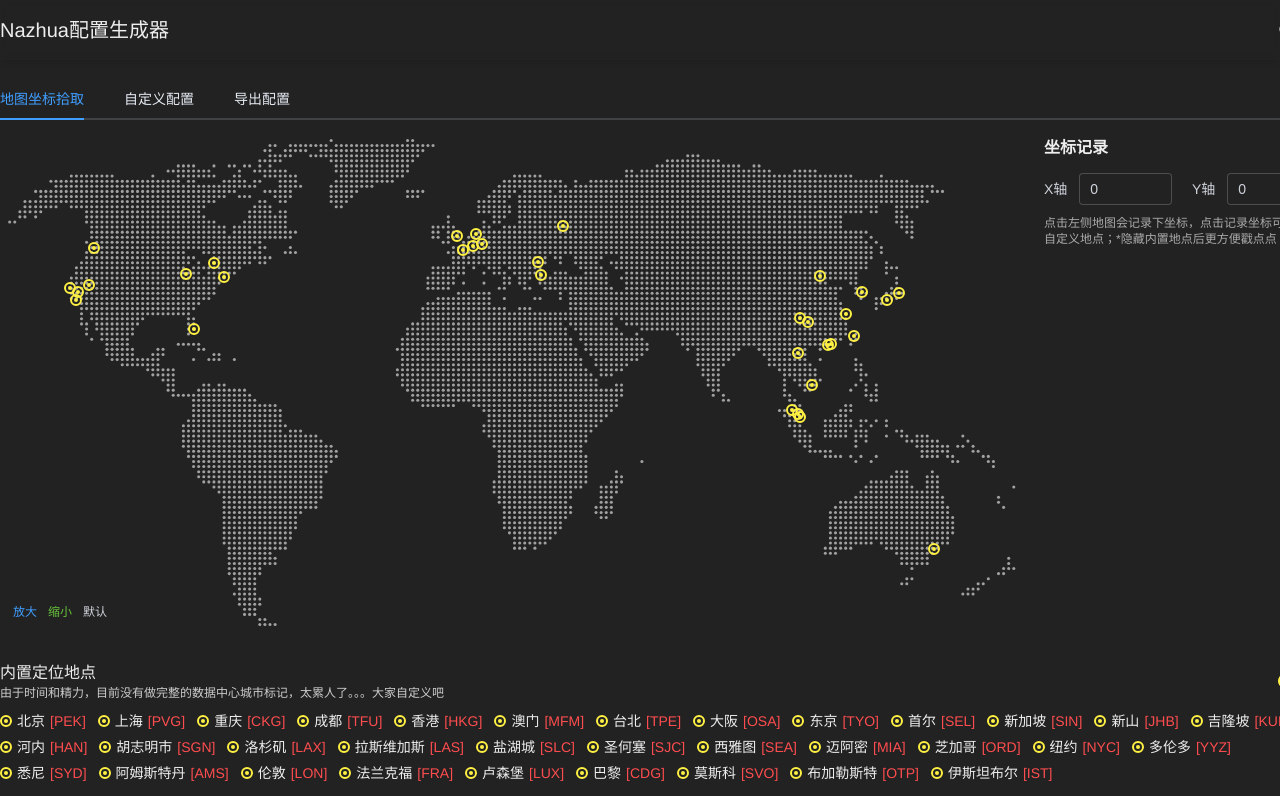
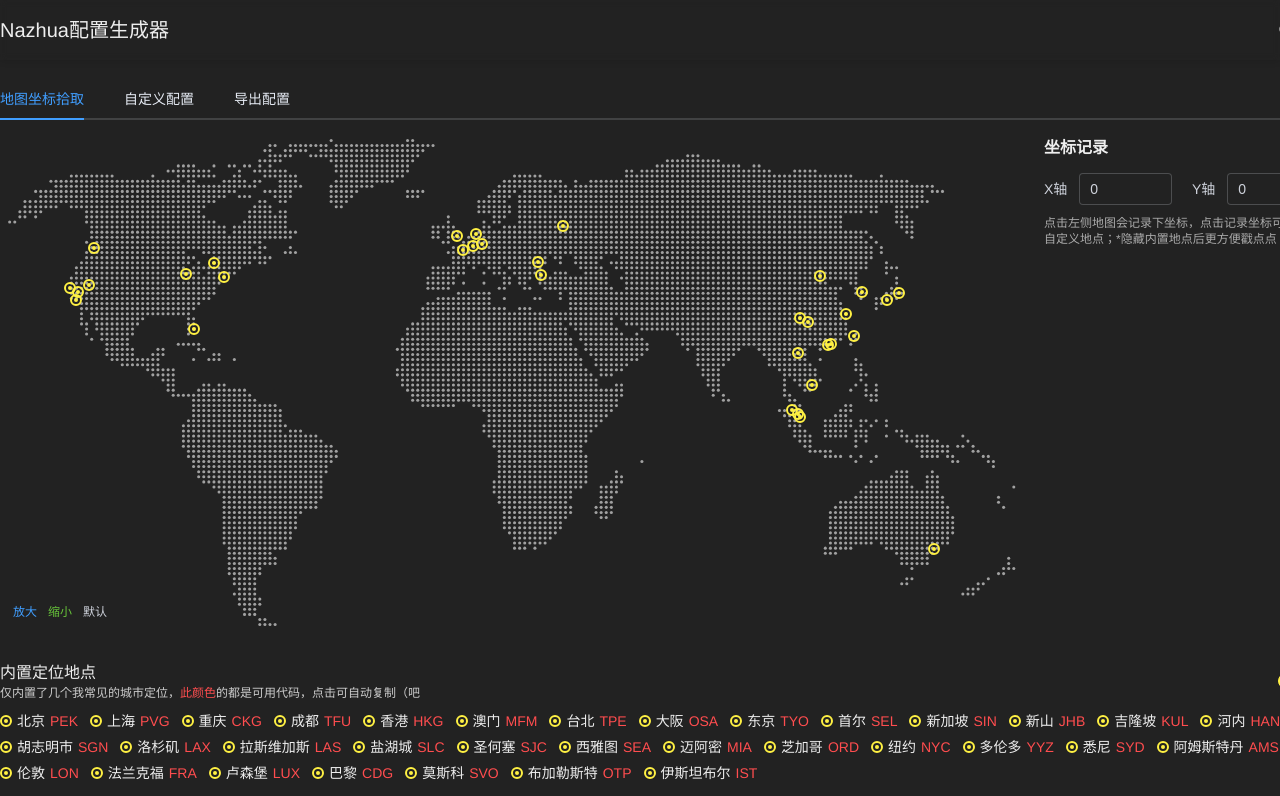
Before and after one commit to hi2shark/nazhua-generator, a Vue app: page /#/ in a window 1280 px wide. Shown: the top 796 px of the page. Built offline with nearby package versions, Linux system fonts and the light colour scheme; a web font is replaced by a local one; what @highlightjs/vue-plugin would draw is missing.

Commit message:
✨ 添加文本复制功能，并更新地图组件以支持点击复制城市代码和别名

```diff
--- /dev/null
+++ b/src/utils/copy-text.js
@@ -0,0 +1,15 @@
+import { ElMessage } from 'element-plus';
+
+export default (text) => {
+  const input = document.createElement('textarea');
+  input.value = text;
+  document.body.appendChild(input);
+  input.select();
+  document.execCommand('Copy');
+  document.body.removeChild(input);
+  if (text.length < 10) {
+    ElMessage.success(`复制"${text}"成功`);
+  } else {
+    ElMessage.success('复制成功');
+  }
+};
--- a/src/views/components/home/world-map-box.vue
+++ b/src/views/components/home/world-map-box.vue
@@ -90,7 +90,7 @@
         <div class="left-box">
           <div class="mode-name">
             <span class="name-label">内置定位地点</span>
-            <span class="name-desc">由于时间和精力，目前没有做完整的数据中心城市标记，太累人了。。。大家自定义吧</span>
+            <span class="name-desc">仅内置了几个我常见的城市定位，<span class="code-value">此颜色</span>的都是可用代码，点击可自动复制（吧</span>
           </div>
         </div>
         <div class="right-box">
@@ -117,8 +117,11 @@
           <span class="location-name">
             {{ locationItem.name }}
           </span>
-          <span class="location-code">
-            [{{ locationItem.code }}]
+          <span
+            class="location-code"
+            @click.stop="copyText(locationItem.code)"
+          >
+            {{ locationItem.code }}
           </span>
         </div>
       </div>
@@ -131,7 +134,10 @@
           :key="locationItem.alias"
           class="mapping-item"
         >
-          <span class="mapping-alias">
+          <span
+            class="mapping-alias"
+            @click.stop="copyText(locationItem.alias)"
+          >
             {{ locationItem.alias }}
           </span>
           <span class="ri-arrow-right-line" />
@@ -193,8 +199,11 @@
             <span class="location-name">
               {{ locationItem.name }}
             </span>
-            <span class="location-code">
-              [{{ locationItem.code }}]
+            <span
+              class="location-code"
+              @click.stop="copyText(locationItem.code)"
+            >
+              {{ locationItem.code }}
             </span>
           </div>
           <div class="location-item-operate">
@@ -241,6 +250,7 @@ import CODE_MAPS, {
   countryCodeMapping,
 } from '@/data/code-maps';
 import uuid from '@/utils/uuid';
+import copyText from '@/utils/copy-text';
 import {
   loadCustomLocation,
   saveCustomLocation,
@@ -473,6 +483,10 @@ defineExpose({
       line-height: 16px;
       font-size: 12px;
       color: #ccc;
+
+      .code-value {
+        color: #ff4d4f;
+      }
     }
   }
 }
@@ -514,6 +528,7 @@ defineExpose({
 
     .location-code {
       color: #ff4d4f;
+      cursor: default;
     }
   }
 
```
